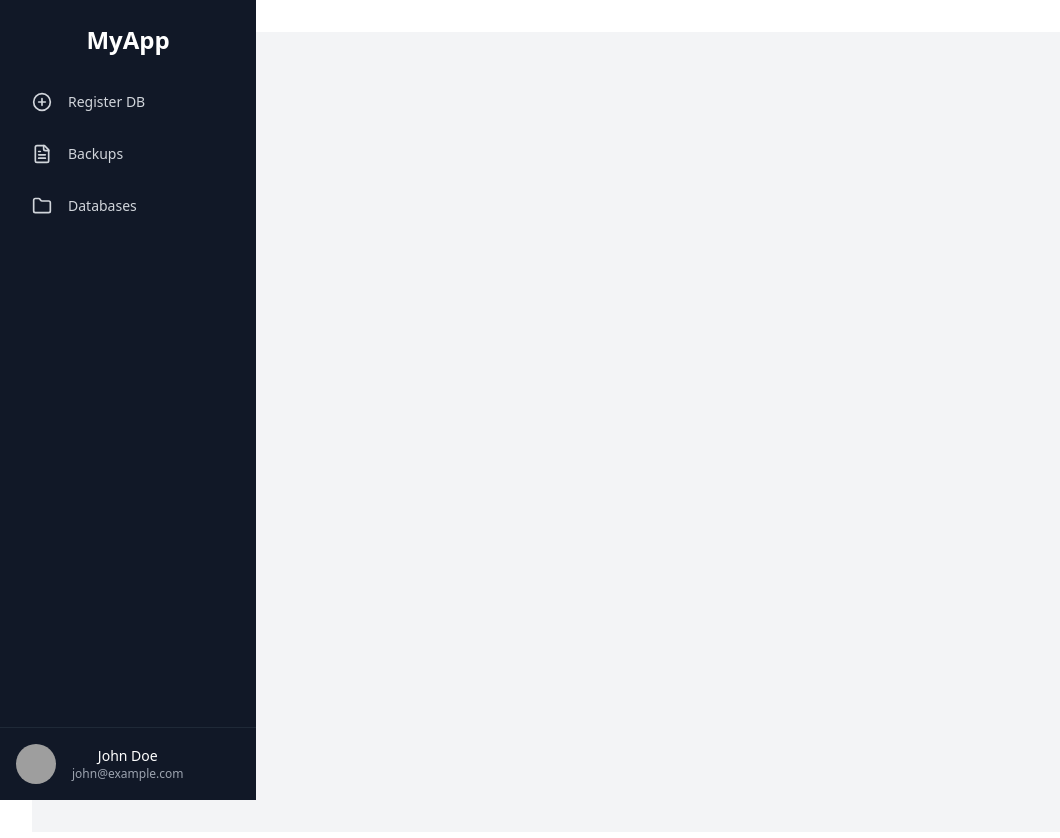
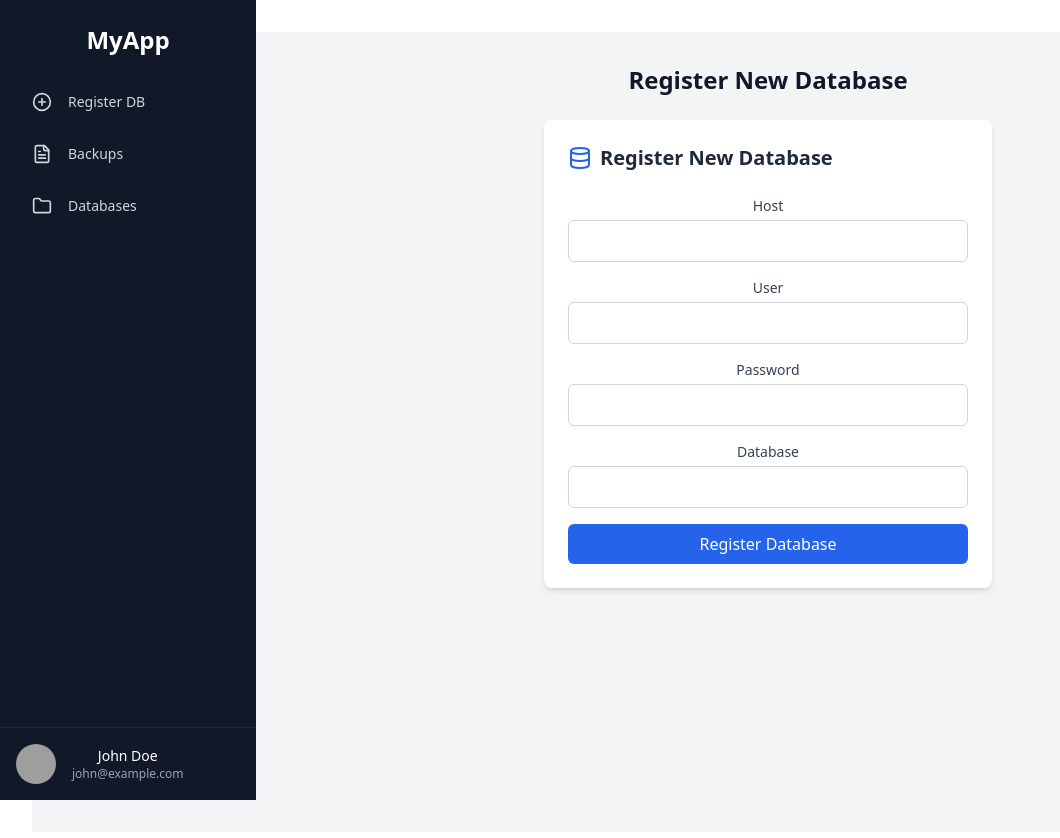
Before and after one commit to Shahryar-Anwer/mvp-new, a React (Vite) app: page /dashboard in a window 1280 px wide. Shown: the top 838 px of the page, without its empty margins (0-1060 px from the left). Built offline with nearby package versions, Linux system fonts and the light colour scheme; grey boxes are pictures that could not be loaded.

Commit message:
default set

```diff
--- a/src/pages/Dashboard.jsx
+++ b/src/pages/Dashboard.jsx
@@ -5,7 +5,7 @@ import Backups from "./Backups";
 import Databases from "./Databases";
 
 export default function Dashboard() {
-  const [showDbForm, setShowDbForm] = useState(false);
+  const [showDbForm, setShowDbForm] = useState(true);
   const [showBackups, setShowBackups] = useState(false);
   const [showDatabases, setShowDatabases] = useState(false);
 
```
